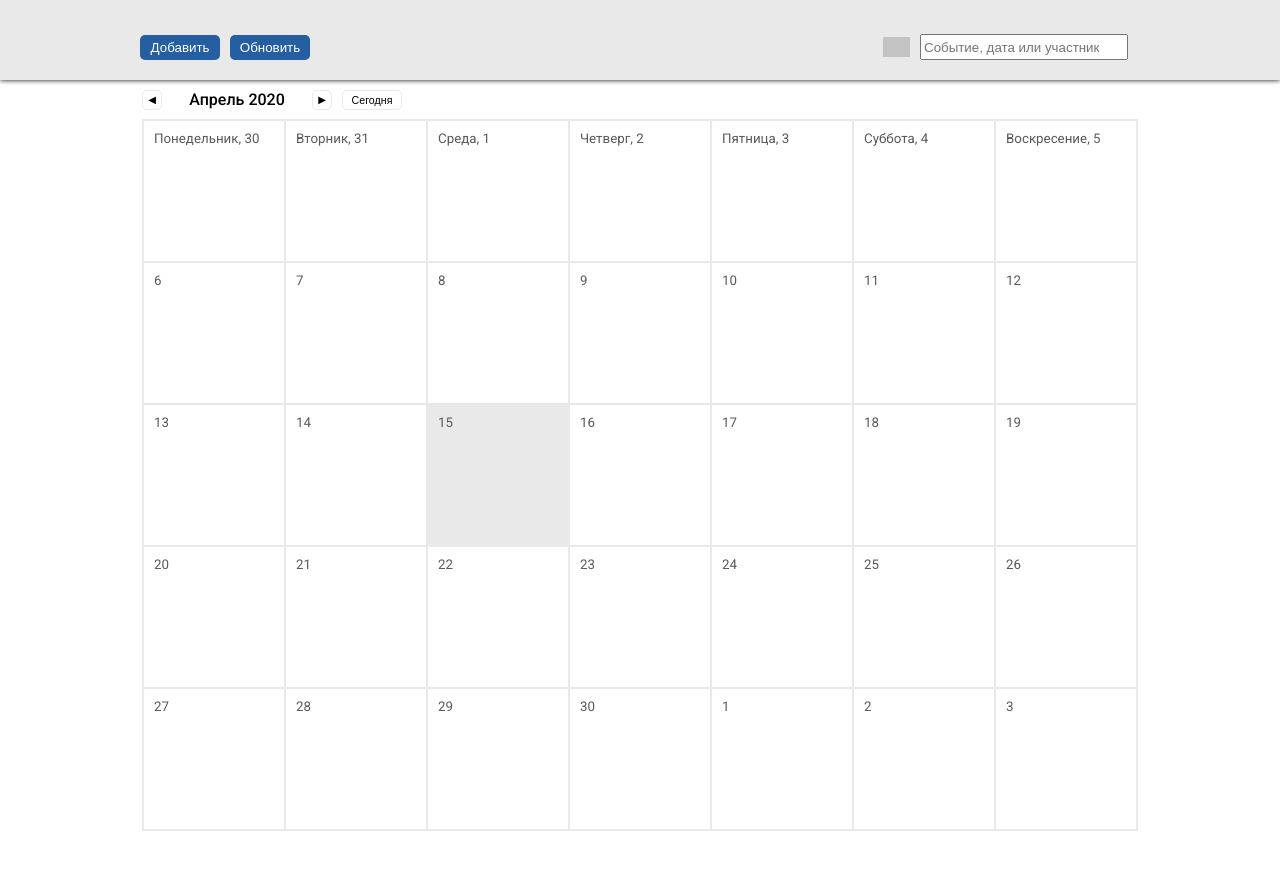
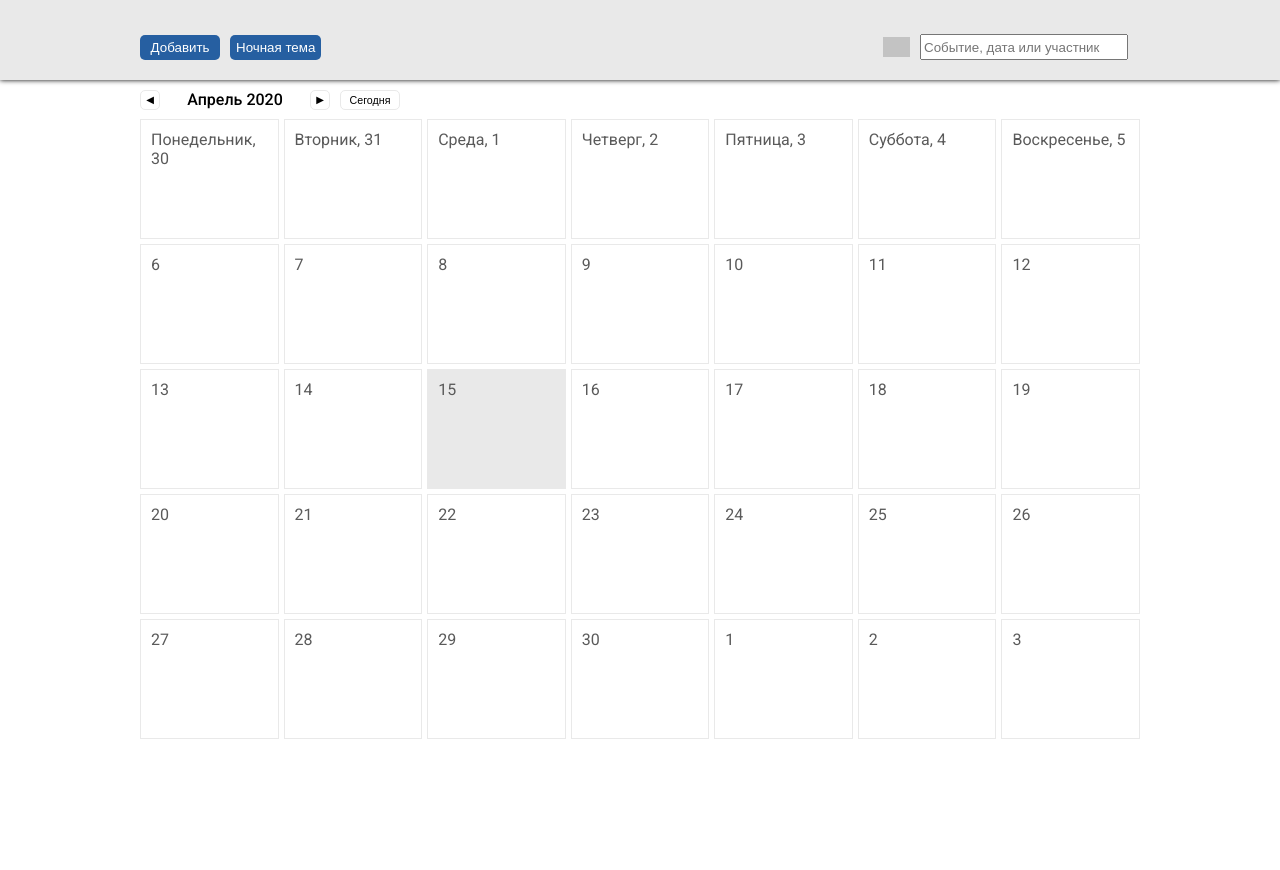
Before and after one commit to mitr0fan/calendar-task, an Angular app: page / in a window 1280 px wide. Shown: the top 870 px of the page. After the commit the page ends 800 px from the top, so only its background shows below. Built offline with nearby package versions, Linux system fonts and the light colour scheme; grey boxes are pictures that could not be loaded.

Commit message:
added themes

```diff
--- a/src/app/components/app-component/app.component.html
+++ b/src/app/components/app-component/app.component.html
@@ -1,4 +1,4 @@
 <app-search-panel></app-search-panel>
-<div class="container">
+<div class="container" [ngClass]="classes[theme$ | async]">
     <app-calendar></app-calendar>
 </div>
--- a/src/app/components/app-component/app.component.scss
+++ b/src/app/components/app-component/app.component.scss
@@ -1,6 +1,10 @@
 .container {
-    height: 100%;
+    height: calc(100% - 80px);
     width: 100%;
     display: flex;
     justify-content: center;
+
+    &_dark {
+        background-color: #000000b3;
+    }
 }
--- a/src/app/components/app-component/app.component.ts
+++ b/src/app/components/app-component/app.component.ts
@@ -1,8 +1,35 @@
-import { Component } from '@angular/core';
+import { Component, OnDestroy } from '@angular/core';
+import { BehaviorSubject, Subject } from 'rxjs';
+import { takeUntil, tap } from 'rxjs/operators';
+import { Themes } from 'src/app/constants/themes';
+import { ThemeService } from 'src/app/services/theme.service';
 
 @Component({
     selector: 'app-root',
     templateUrl: './app.component.html',
     styleUrls: ['./app.component.scss'],
 })
-export class AppComponent {}
+export class AppComponent implements OnDestroy {
+    theme$ = new BehaviorSubject<Themes>(Themes.default);
+    onDestroy$ = new Subject();
+    classes = {
+        [Themes.default]: 'container',
+        [Themes.dark]: 'container_dark'
+    };
+
+    constructor(private themeService: ThemeService) {
+        themeService.currentTheme$
+            .pipe(
+                takeUntil(this.onDestroy$),
+                tap(value => {
+                    this.theme$.next(value);
+                })
+            )
+            .subscribe();
+    }
+
+    ngOnDestroy() {
+        this.onDestroy$.next();
+        this.onDestroy$.complete();
+    }
+}
--- a/src/app/components/calendar/calendar.component.scss
+++ b/src/app/components/calendar/calendar.component.scss
@@ -8,12 +8,11 @@
     justify-content: center;
 }
 .calendar {
-    display: flex;
-    flex-wrap: wrap;
-    font-size: $fs-normal;
+    display: grid;
+    gap: 5px;
+    width: 100%;
+    grid-template-columns: repeat(7, 1fr);
     color: rgb(90, 90, 90);
-    width: 994px;
-    border: 1px solid $gray;
 }
 .change-month {
     display: flex;
--- a/src/app/components/date-item/date-item.component.html
+++ b/src/app/components/date-item/date-item.component.html
@@ -1,4 +1,6 @@
-<div [ngClass]="event ? 'day day_eventExist' : 'day'">
+<div
+    [ngClass]="themeClasses[theme$ | async] + ' ' + (event ? 'day day_eventExist' : 'day')"
+>
     <span *ngIf="index < 7"
         >{{ daysOfWeek[index] }}, {{ day | date: 'd' }}</span
     >
--- a/src/app/components/date-item/date-item.component.scss
+++ b/src/app/components/date-item/date-item.component.scss
@@ -2,9 +2,9 @@
 
 .day {
     height: 120px;
-    max-width: 120px;
     padding: 10px;
-    width: 120px;
+    box-sizing: border-box;
+    width: 100%;
     border: 0.5px solid $gray;
     overflow: hidden;
     * {
@@ -19,9 +19,13 @@
         cursor: pointer;
         border: 0.5px solid $blue;
     }
+    &_dark {
+        color: $light-blue;
+    }
 }
 .day_eventExist {
     background: $light-blue;
+    color: #000;
 }
 .day_eventNotExist {
     background: #fff;
--- a/src/app/components/date-item/date-item.component.ts
+++ b/src/app/components/date-item/date-item.component.ts
@@ -1,5 +1,9 @@
-import { Component, OnInit, Input } from '@angular/core';
+import { Component, OnInit, Input, OnDestroy } from '@angular/core';
+import { BehaviorSubject, Subject } from 'rxjs';
+import { takeUntil, tap } from 'rxjs/operators';
 import { CONSTANTS } from 'src/app/constants/constants';
+import { Themes } from 'src/app/constants/themes';
+import { ThemeService } from 'src/app/services/theme.service';
 import { Event } from 'src/app/types/event';
 
 @Component({
@@ -7,13 +11,33 @@ import { Event } from 'src/app/types/event';
     templateUrl: './date-item.component.html',
     styleUrls: ['./date-item.component.scss'],
 })
-export class DateItemComponent implements OnInit {
+export class DateItemComponent implements OnInit, OnDestroy {
     @Input() day: Date;
     @Input() index: number;
     @Input() event: Event;
     daysOfWeek = CONSTANTS.DAYS_OF_WEEK;
+    theme$ = new BehaviorSubject<Themes>(Themes.default);
+    onDestroy$ = new Subject();
+    themeClasses = {
+        [Themes.default]: 'day',
+        [Themes.dark]: 'day_dark'
+    };
 
-    constructor() {}
+    constructor(private themeService: ThemeService) {}
 
-    ngOnInit() {}
+    ngOnInit() {
+        this.themeService.currentTheme$
+            .pipe(
+                takeUntil(this.onDestroy$),
+                tap(value => {
+                    this.theme$.next(value);
+                })
+            )
+            .subscribe();
+    }
+
+    ngOnDestroy() {
+        this.onDestroy$.next();
+        this.onDestroy$.complete();
+    }
 }
--- a/src/app/components/search-panel/search-panel.component.html
+++ b/src/app/components/search-panel/search-panel.component.html
@@ -3,8 +3,15 @@
         <button class="search-panel__button" (click)="openEventEditor($event)">
             Добавить
         </button>
-        <button class="search-panel__button">
-            Обновить
+        <button
+            class="search-panel__button" style="width: auto;"
+            (click)="changeTheme()"
+        >
+            {{
+                (theme$ | async) === Themes.default
+                ? 'Ночная тема'
+                : 'Стандартная тема'
+            }}
         </button>
         <div class="empty"></div>
         <img
--- a/src/app/components/search-panel/search-panel.component.ts
+++ b/src/app/components/search-panel/search-panel.component.ts
@@ -8,9 +8,11 @@ import { HostDirective } from 'src/app/directives-pipes/host.directive';
 import { QuickAddEventComponent } from '../quick-add-event/quick-add-event.component';
 import { SearchEventsPopupComponent } from '../search-events-popup/search-events-popup.component';
 import { SearchEventService } from 'src/app/services/search-event.service';
-import { debounceTime, filter } from 'rxjs/operators';
-import { Subscription } from 'rxjs';
+import { debounceTime, filter, takeUntil, tap } from 'rxjs/operators';
+import { BehaviorSubject, Subject, Subscription } from 'rxjs';
 import { ContainerDirective } from 'src/app/directives-pipes/container.directive';
+import { ThemeService } from 'src/app/services/theme.service';
+import { Themes } from 'src/app/constants/themes';
 
 @Component({
     selector: 'app-search-panel',
@@ -21,15 +23,28 @@ export class SearchPanelComponent implements OnDestroy {
     @ViewChild(HostDirective, { static: true }) host: HostDirective;
     @ViewChild(ContainerDirective, { static: true })
     container: ContainerDirective;
-    sub: Subscription;
+    onDestroy$ = new Subject();
+    theme$ = new BehaviorSubject<Themes>(Themes.default);
+    Themes = Themes;
 
     constructor(
         private componentFactoryResolver: ComponentFactoryResolver,
-        private searchEventsService: SearchEventService
-    ) {}
+        private searchEventsService: SearchEventService,
+        private themeService: ThemeService,
+    ) {
+        themeService.currentTheme$
+            .pipe(
+                takeUntil(this.onDestroy$),
+                tap(value => {
+                    this.theme$.next(value);
+                }),
+            )
+            .subscribe();
+    }
 
     ngOnDestroy() {
-        this.sub.unsubscribe();
+        this.onDestroy$.next();
+        this.onDestroy$.complete();
     }
 
     openEventEditor(e: Event) {
@@ -64,8 +79,11 @@ export class SearchPanelComponent implements OnDestroy {
 
     searchEvents(e: Event, value: string) {
         this.searchEventsService.searchValue$.next(value);
-        this.sub = this.searchEventsService.searchValue$
-            .pipe(debounceTime(500))
+        this.searchEventsService.searchValue$
+            .pipe(
+                takeUntil(this.onDestroy$),
+                debounceTime(500)
+            )
             .subscribe((v: string) => {
                 this.closeSearchList();
                 if (v.length > 2) {
@@ -80,4 +98,8 @@ export class SearchPanelComponent implements OnDestroy {
                 }
             });
     }
+
+    changeTheme() {
+        this.themeService.changeTheme();
+    }
 }
--- a/src/app/constants/constants.ts
+++ b/src/app/constants/constants.ts
@@ -14,7 +14,7 @@ export const CONSTANTS: Constants = {
         'Четверг',
         'Пятница',
         'Суббота',
-        'Воскресение',
+        'Воскресенье',
     ],
     MONTHS: [
         'Январь',
--- /dev/null
+++ b/src/app/constants/themes.ts
@@ -0,0 +1,4 @@
+export enum Themes {
+    default = 0,
+    dark
+}
--- /dev/null
+++ b/src/app/services/theme.service.ts
@@ -0,0 +1,20 @@
+import { Injectable } from '@angular/core';
+import { BehaviorSubject } from 'rxjs';
+import { Themes } from '../constants/themes';
+
+@Injectable({
+    providedIn: 'root'
+})
+export class ThemeService {
+    currentTheme$ = new BehaviorSubject<Themes>(Themes.default);
+
+    constructor() { }
+
+    changeTheme() {
+        const theme: Themes = this.currentTheme$.getValue() === Themes.default
+            ? Themes.dark
+            : Themes.default;
+
+        this.currentTheme$.next(theme);
+    }
+}
```
Also changed, not shown: 1 other file (tests, documents, lock files or other folders).
